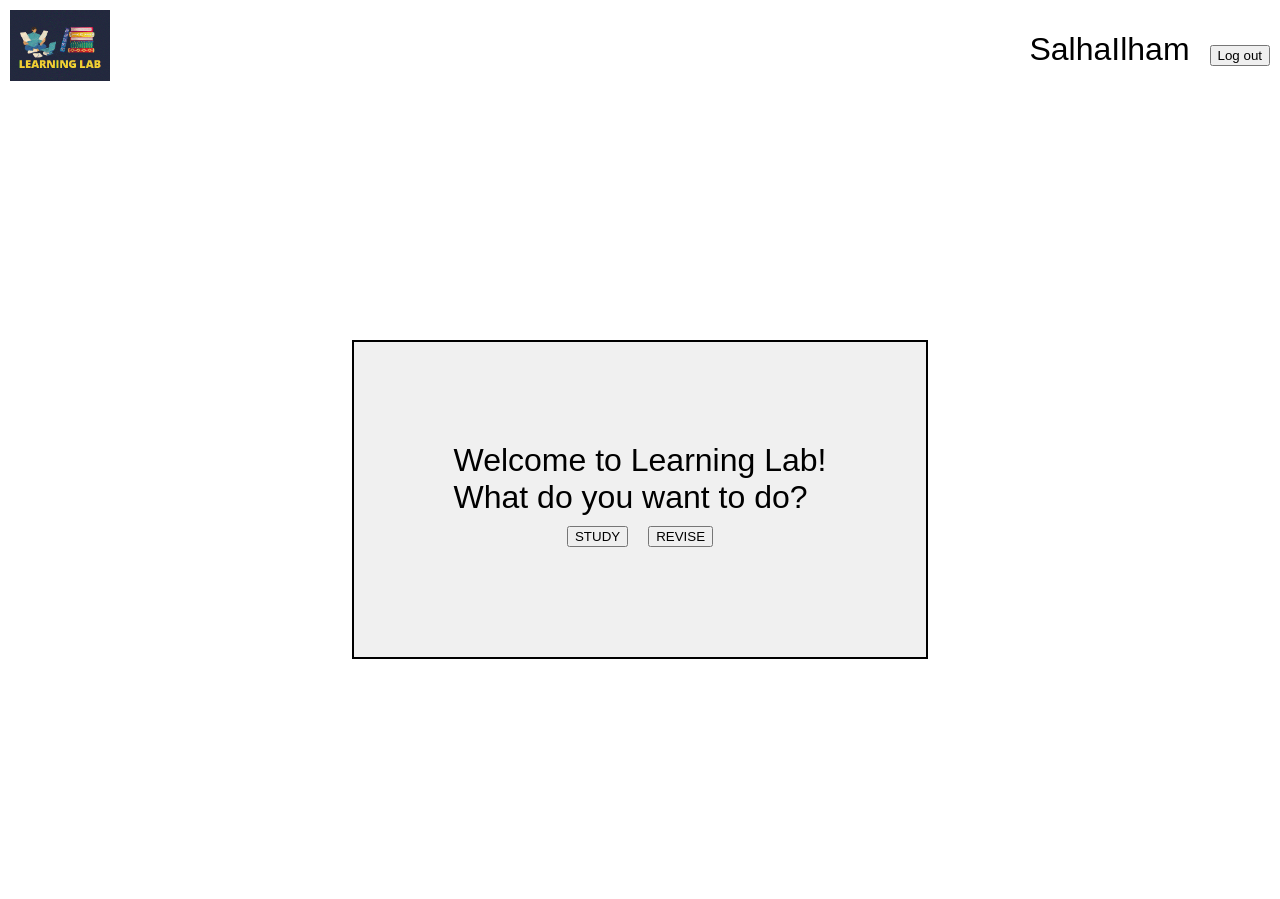
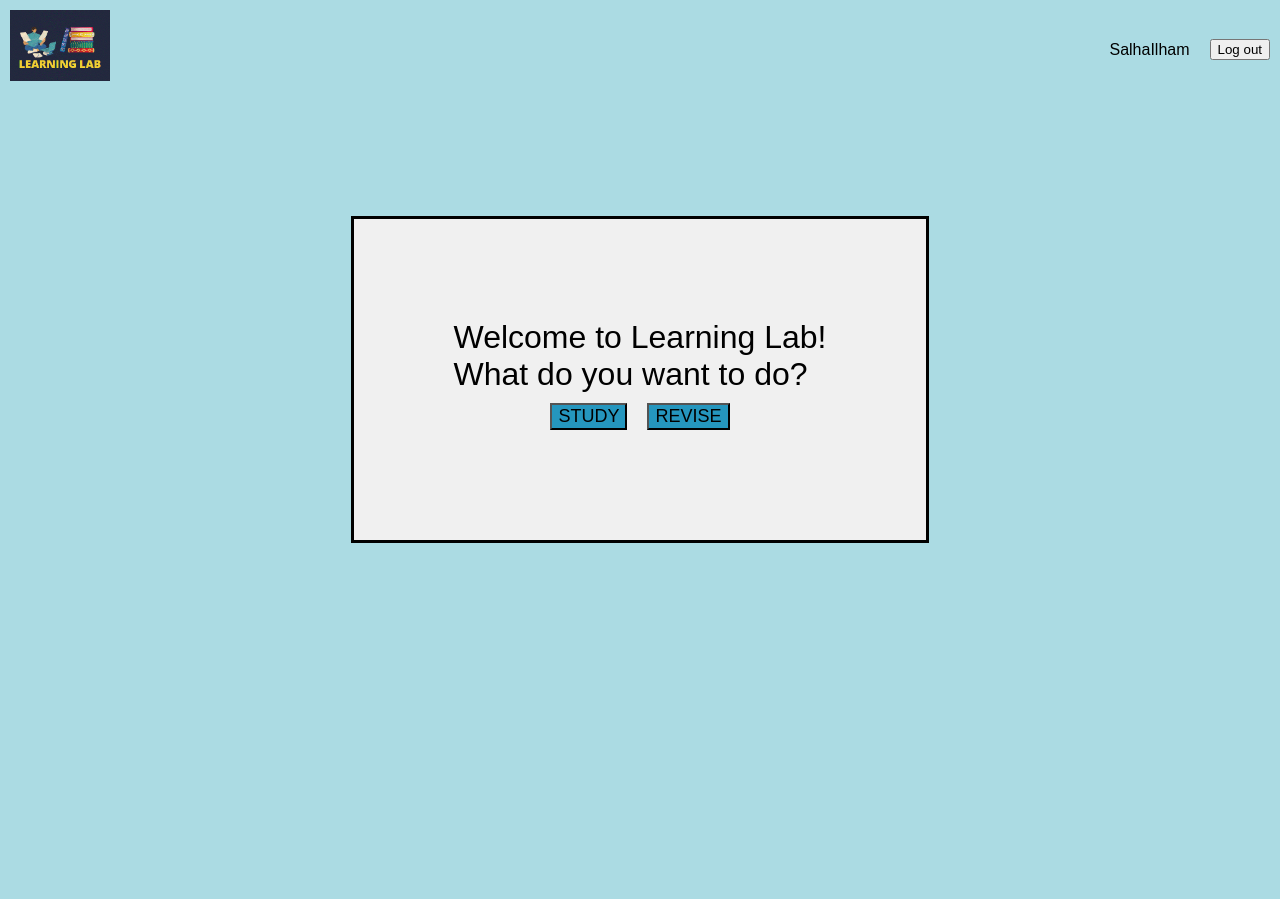
Before and after one commit to SalhaIlham08/AT1, a Django app: page /users/ in a window 1280 px wide. After the commit the page ends 543 px from the top, so only its background shows below. Run offline with Django 5.2, Linux system fonts and the light colour scheme; a user stored in the database is signed in.

Commit message:
Edit - Page 02 fully working

```diff
--- a/eduprod/templates/eduprod/layout.html
+++ b/eduprod/templates/eduprod/layout.html
@@ -2,7 +2,7 @@
 <!DOCTYPE html>
 <html lang="en">
 <head>
-    <title>Q&A</title>
+    <title>LearningLab</title>
     <link href="{% static 'users/styles.css' %}" rel="stylesheet">
     <script src="{% static 'eduprod/quiz.js' %}" defer></script>
 </head>
--- a/users/static/users/styles.css
+++ b/users/static/users/styles.css
@@ -1,6 +1,7 @@
 body {
     font-family: Arial, sans-serif;
     padding: 0px;
+    background-color: #abdbe3;
 }
 
 .question, .answer {
@@ -37,6 +38,7 @@ p {
     align-items: center;
     justify-content: space-between;
     padding: 10px;
+    background-color: #abdbe3;
 }
 .logo img {
     height: auto; /* Keep image aspect ratio */
@@ -45,4 +47,5 @@ p {
 .user-info {
     display: flex;
     align-items: center;
+    font-size: medium; /* Adjust the font size as needed */
 }
--- a/users/templates/users/login.html
+++ b/users/templates/users/login.html
@@ -11,7 +11,7 @@
             font-family: Arial, sans-serif;
         }
         .container {
-            border: 1px solid #000;
+            border: 3px solid #000;
             padding: 20px;
             width: 300px;
             margin: 0 auto;
--- a/users/templates/users/user.html
+++ b/users/templates/users/user.html
@@ -17,12 +17,13 @@
             display: flex;
             justify-content: center;
             align-items: center;
-            height: 100vh;
+            height: 70vh;
+            background-color: #abdbe3;
         }
         #content {
             background-color: #f0f0f0;
             padding: 100px;
-            border: 2px solid #000;
+            border: 3px solid #000;
         }
         #logo {
             cursor: pointer;
@@ -32,6 +33,8 @@
             justify-content: center;
             button {
                 margin: 10px; /* Adjust the space between buttons as needed */
+                background-color: #2596be;
+                font-size: large;
             }
         }
     </style>
```
Also changed, not shown: db.sqlite3.
